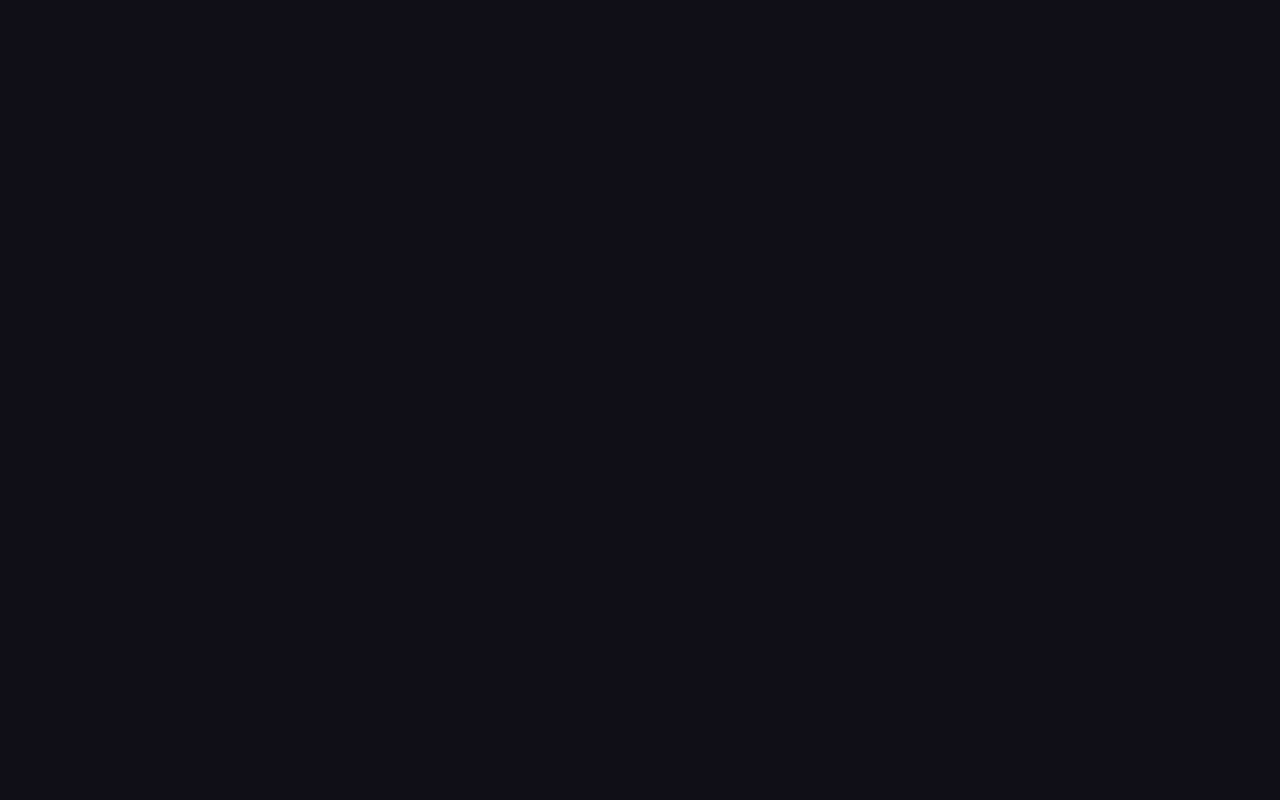
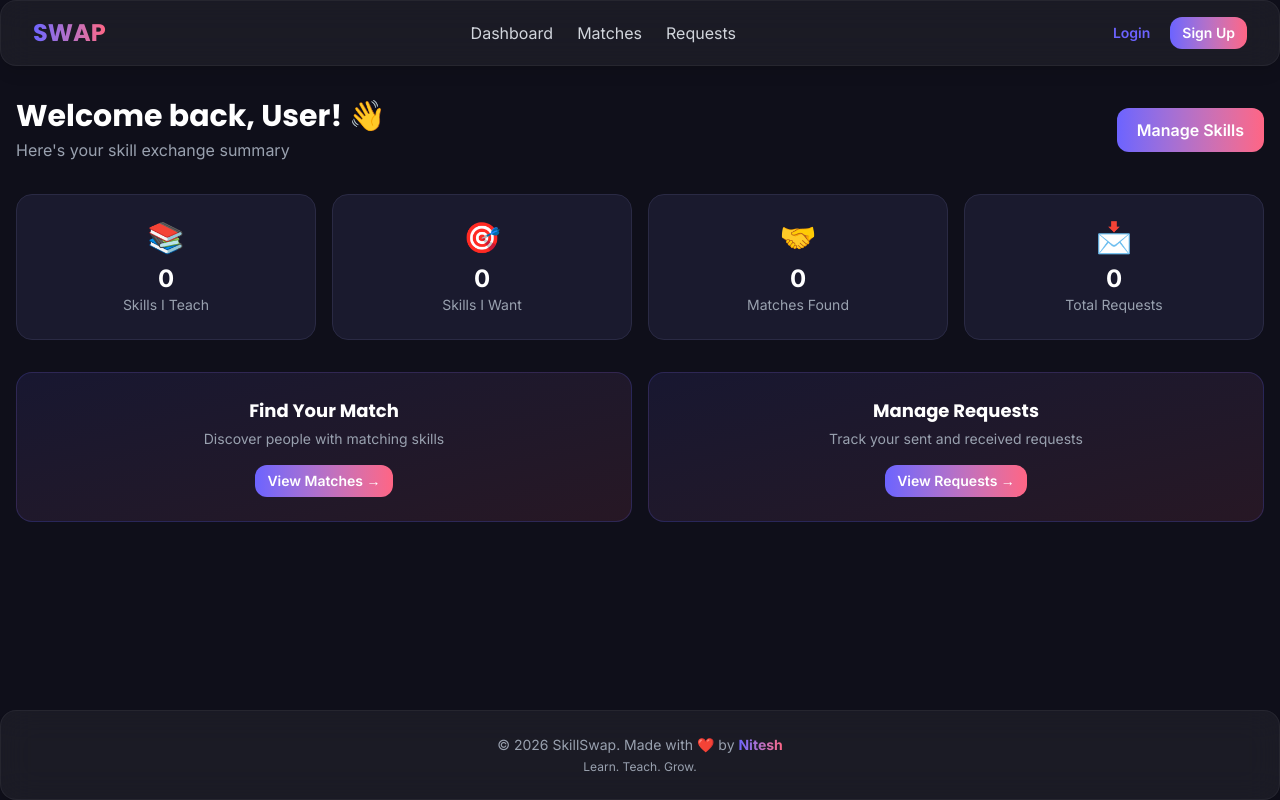
Before and after one commit to niteshtalreja/skillswap-frontend, a React (Vite) app: page /dashboard in a window 1280 px wide. Before the commit this address had no page. Built offline with nearby package versions, Linux system fonts and the light colour scheme; no server answers.

Commit message:
Fix: Add missing dashboard route

```diff
--- a/src/App.jsx
+++ b/src/App.jsx
@@ -6,6 +6,7 @@ import Register from "./pages/Register"
 import Profile from "./pages/Profile"
 import Matches from "./pages/Matches"
 import Requests from "./pages/Requests"
+import Dashboard from './pages/Dashboard'
 
 function App() {
   return (
@@ -18,6 +19,7 @@ function App() {
           <Route path="profile" element={<Profile />} />
           <Route path="matches" element={<Matches />} />
           <Route path="requests" element={<Requests />} />
+          <Route path="dashboard" element={<Dashboard />} />
         </Route>
       </Routes>
     </BrowserRouter>
--- /dev/null
+++ b/src/pages/Dashboard.jsx
@@ -0,0 +1,125 @@
+import { useEffect, useState } from 'react'
+import Card from '../components/ui/Card'
+import Button from '../components/ui/Button'
+import { getMyOffers, getMyWants } from '../services/skillService'
+import { getMyMatches } from '../services/matchService'
+import { getMySentRequests, getMyReceivedRequests } from '../services/exchangeRequestService'
+
+const Dashboard = () => {
+  const user = JSON.parse(localStorage.getItem('user') || '{}')
+  const [stats, setStats] = useState({
+    offers: 0,
+    wants: 0,
+    matches: 0,
+    sentRequests: 0,
+    receivedRequests: 0
+  })
+  const [loading, setLoading] = useState(true)
+
+  // ✅ FUNCTION PEHLE DEFINE KAREIN
+  const loadDashboardData = async () => {
+    try {
+      const [offers, wants, matches, sent, received] = await Promise.all([
+        getMyOffers(),
+        getMyWants(),
+        getMyMatches(),
+        getMySentRequests(),
+        getMyReceivedRequests()
+      ])
+      setStats({
+        offers: offers.data.length,
+        wants: wants.data.length,
+        matches: matches.data.length,
+        sentRequests: sent.data.length,
+        receivedRequests: received.data.length
+      })
+    } catch (error) {
+      console.error('Error loading dashboard:', error)
+    } finally {
+      setLoading(false)
+    }
+  }
+
+  // ✅ PHIR USE EFFECT
+  useEffect(() => {
+    loadDashboardData()
+  }, [])
+
+  if (loading) {
+    return (
+      <div className="flex items-center justify-center min-h-[60vh]">
+        <div className="text-center">
+          <div className="w-12 h-12 border-4 border-primary border-t-transparent rounded-full animate-spin mx-auto" />
+          <p className="text-gray-400 mt-4">Loading dashboard...</p>
+        </div>
+      </div>
+    )
+  }
+
+  return (
+    <div className="space-y-8">
+      {/* Welcome Section */}
+      <div className="flex flex-col md:flex-row justify-between items-start md:items-center gap-4">
+        <div>
+          <h1 className="text-3xl font-heading font-bold text-white">
+            Welcome back, {user.name || 'User'}! 👋
+          </h1>
+          <p className="text-gray-400 mt-1">
+            Here's your skill exchange summary
+          </p>
+        </div>
+        <Button onClick={() => window.location.href = '/profile'}>
+          Manage Skills
+        </Button>
+      </div>
+
+      {/* Stats Grid */}
+      <div className="grid grid-cols-1 sm:grid-cols-2 lg:grid-cols-4 gap-4">
+        <Card variant="dark" className="text-center">
+          <div className="text-3xl mb-2">📚</div>
+          <p className="text-2xl font-bold text-white">{stats.offers}</p>
+          <p className="text-sm text-gray-400">Skills I Teach</p>
+        </Card>
+
+        <Card variant="dark" className="text-center">
+          <div className="text-3xl mb-2">🎯</div>
+          <p className="text-2xl font-bold text-white">{stats.wants}</p>
+          <p className="text-sm text-gray-400">Skills I Want</p>
+        </Card>
+
+        <Card variant="dark" className="text-center">
+          <div className="text-3xl mb-2">🤝</div>
+          <p className="text-2xl font-bold text-white">{stats.matches}</p>
+          <p className="text-sm text-gray-400">Matches Found</p>
+        </Card>
+
+        <Card variant="dark" className="text-center">
+          <div className="text-3xl mb-2">📩</div>
+          <p className="text-2xl font-bold text-white">{stats.sentRequests + stats.receivedRequests}</p>
+          <p className="text-sm text-gray-400">Total Requests</p>
+        </Card>
+      </div>
+
+      {/* Quick Actions */}
+      <div className="grid grid-cols-1 md:grid-cols-2 gap-4">
+        <Card variant="gradient" className="text-center">
+          <h3 className="text-lg font-heading font-bold text-white">Find Your Match</h3>
+          <p className="text-gray-400 text-sm mt-1">Discover people with matching skills</p>
+          <Button size="sm" className="mt-4" onClick={() => window.location.href = '/matches'}>
+            View Matches →
+          </Button>
+        </Card>
+
+        <Card variant="gradient" className="text-center">
+          <h3 className="text-lg font-heading font-bold text-white">Manage Requests</h3>
+          <p className="text-gray-400 text-sm mt-1">Track your sent and received requests</p>
+          <Button size="sm" className="mt-4" onClick={() => window.location.href = '/requests'}>
+            View Requests →
+          </Button>
+        </Card>
+      </div>
+    </div>
+  )
+}
+
+export default Dashboard
```
